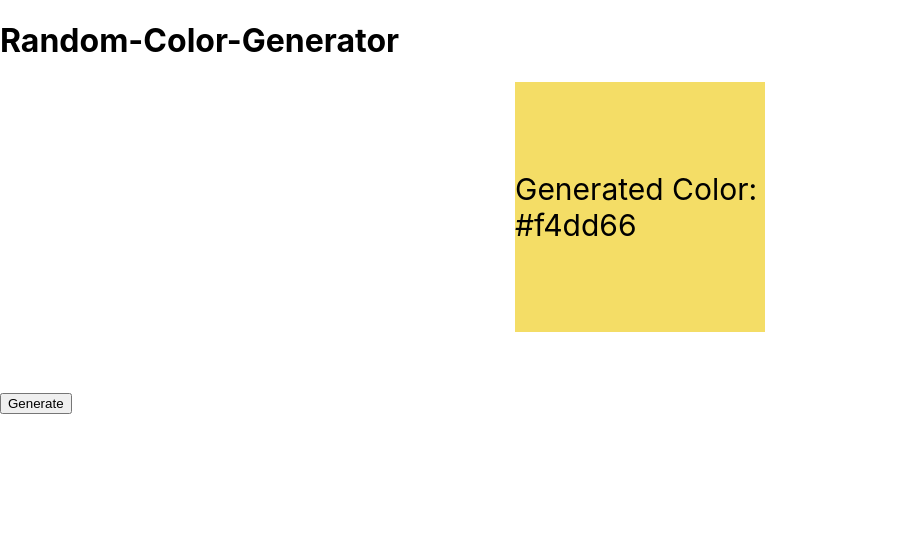
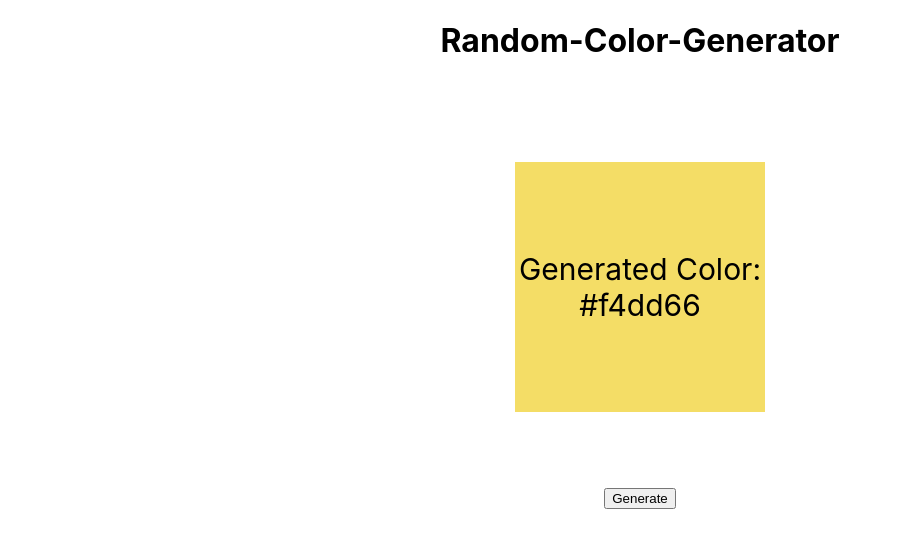
Before and after one commit to michaels90up/react-random-color-generator, a React (Create React App) app: page / in a window 1280 px wide. Shown: the top 548 px of the page, without its empty margins (0-902 px from the left). Built offline with nearby package versions, Linux system fonts and the light colour scheme.

Commit message:
Adding emotion

```diff
--- a/src/App.css
+++ b/src/App.css
@@ -1,10 +1,5 @@
 .App {
   text-align: center;
-}
-
-.App-logo {
-  height: 40vmin;
-  pointer-events: none;
 }
 
 @media (prefers-reduced-motion: no-preference) {
--- a/src/App.js
+++ b/src/App.js
@@ -5,12 +5,23 @@ import randomColor from 'randomcolor';
 import { useState } from 'react';
 
 function App() {
-
   const [backgroundColor, setBackgroundColor] = useState(randomColor());
 
   return (
     <div>
-      <h1>Random-Color-Generator</h1>
+      <h1
+        css={[
+          css`
+            text-align: center;
+          `,
+        ]}
+      >
+        Random-Color-Generator
+      </h1>
+      <br />
+      <br />
+      <br />
+      <br />
       <div
         style={{
           width: 250,
@@ -20,6 +31,7 @@ function App() {
           justifyContent: 'center',
           alignItems: 'center',
           fontSize: 30,
+          textAlign: 'center',
           backgroundColor: backgroundColor,
         }}
       >
@@ -28,7 +40,18 @@ function App() {
       <br />
       <br />
       <br />
-      <div>
+      <div
+        css={[
+          css`
+            display: block;
+            box-sizing: border-box;
+            padding: 16px 32px;
+            font-size: 0.75rem;
+            font-weight: 600;
+            text-align: center;
+          `,
+        ]}
+      >
         <button onClick={() => setBackgroundColor(randomColor())}>
           Generate
         </button>
```
